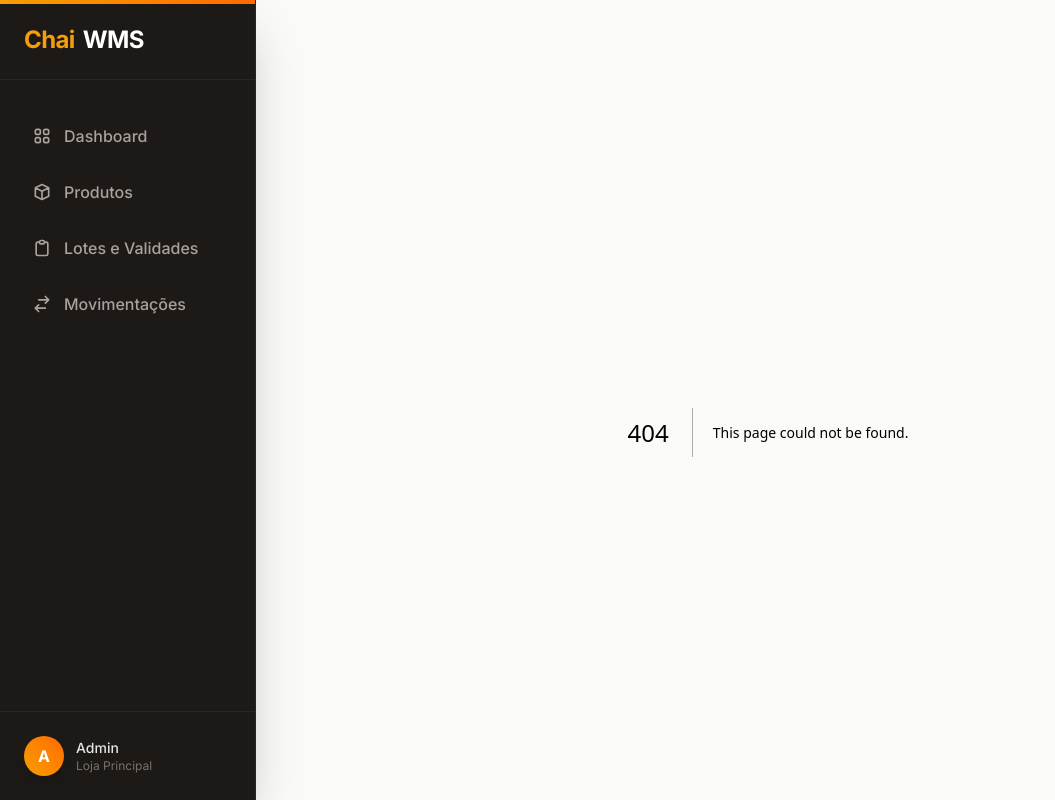
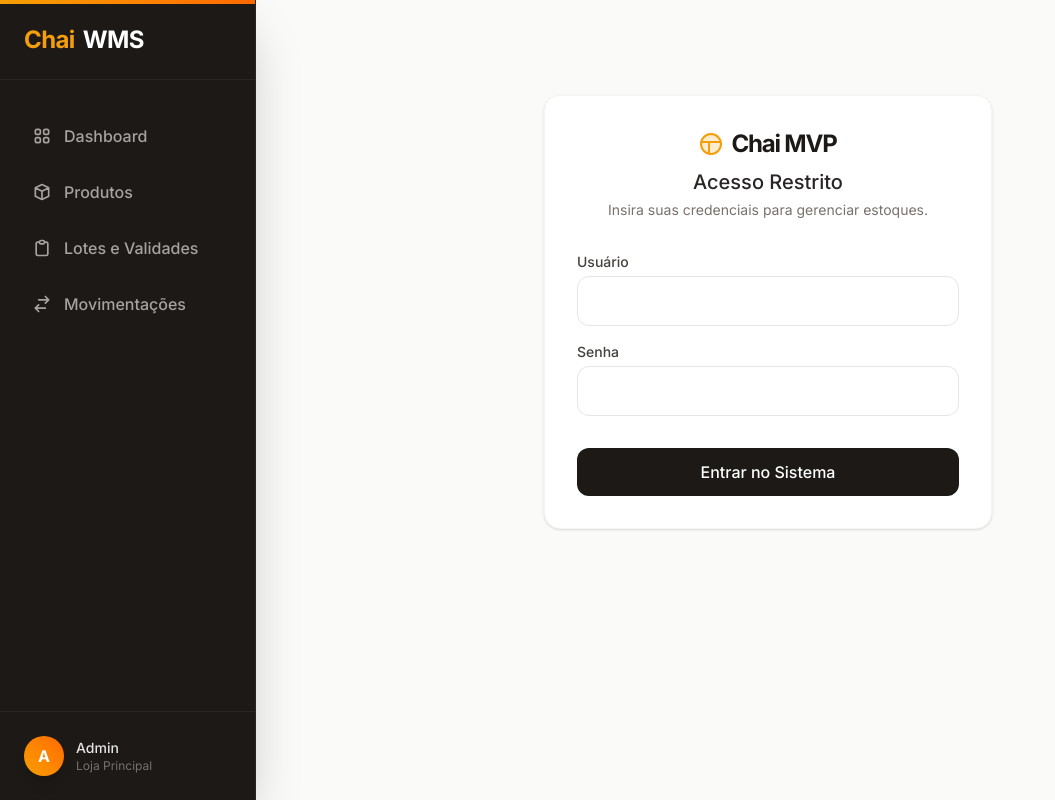
Before and after one commit to Quireza/mvp-estoque, a Next.js app: page /login in a window 1280 px wide. Before the commit this address had no page. Shown: the whole page, without its empty margins (0-1055 px from the left). Built offline with nearby package versions, Linux system fonts and the light colour scheme.

Commit message:
feat: cria tela global login com senha fixa de 30 dias via middleware cookies

```diff
--- a/src/app/actions.ts
+++ b/src/app/actions.ts
@@ -1,9 +1,8 @@
-'use server'
-
 import { prisma } from '@/lib/prisma';
 import { InventoryService } from '@/services/inventory.service';
 import { ShopifyService } from '@/services/shopify.service';
 import { revalidatePath } from 'next/cache';
+import { cookies } from 'next/headers';
 
 // Fetch all products
 export async function getProducts() {
@@ -248,3 +247,12 @@ export async function registerStockEntryAction(formData: FormData) {
     return { success: false, error: err.message || "Erro ao registrar entrada." };
   }
 }
+
+// Authentication
+export async function loginAction(user: string, pass: string) {
+  if (user === 'admin' && pass === 'admin123') {
+    cookies().set('mvp_auth_token', 'logged_in', { maxAge: 60 * 60 * 24 * 30, path: '/' }); // 30 days
+    return { success: true };
+  }
+  return { success: false };
+}
--- /dev/null
+++ b/src/app/login/page.tsx
@@ -0,0 +1,73 @@
+'use client';
+
+import { useState, useTransition } from 'react';
+import { loginAction } from '@/app/actions';
+import { toast } from 'sonner';
+
+export default function LoginPage() {
+  const [username, setUsername] = useState('');
+  const [password, setPassword] = useState('');
+  const [isPending, startTransition] = useTransition();
+
+  const handleLogin = (e: React.FormEvent) => {
+    e.preventDefault();
+    startTransition(async () => {
+      const res = await loginAction(username, password);
+      if (res.success) {
+        toast.success('Entrando...');
+        // O redirecionamento é feito mandatoriamente recarregando para o middleware recalcular
+        window.location.href = '/';
+      } else {
+        toast.error('Usuário ou senha incorretos.');
+      }
+    });
+  };
+
+  return (
+    <div className="flex h-[80vh] items-center justify-center">
+      <div className="w-full max-w-md bg-white p-8 rounded-2xl shadow-sm border border-stone-100 mt-[-10vh]">
+        <div className="text-center mb-8">
+          <div className="flex items-center justify-center gap-2 text-2xl font-bold tracking-tighter text-stone-900 mb-2">
+            <svg width="24" height="24" viewBox="0 0 24 24" fill="none" xmlns="http://www.w3.org/2000/svg">
+              <path d="M12 22C17.5228 22 22 17.5228 22 12C22 6.47715 17.5228 2 12 2C6.47715 2 2 6.47715 2 12C2 17.5228 6.47715 22 12 22Z" fill="#F59E0B" fillOpacity="0.2" stroke="#F59E0B" strokeWidth="2" strokeLinecap="round" strokeLinejoin="round"/>
+              <path d="M2.5 10H21.5" stroke="#F59E0B" strokeWidth="2" strokeLinecap="round" strokeLinejoin="round"/>
+              <path d="M10 21.5V10" stroke="#F59E0B" strokeWidth="2" strokeLinecap="round" strokeLinejoin="round"/>
+            </svg>
+            Chai MVP
+          </div>
+          <h1 className="text-xl font-medium text-stone-800">Acesso Restrito</h1>
+          <p className="text-stone-500 mt-1 text-sm">Insira suas credenciais para gerenciar estoques.</p>
+        </div>
+        <form onSubmit={handleLogin} className="flex flex-col gap-4">
+          <div>
+            <label className="block text-sm font-medium text-stone-700 mb-1">Usuário</label>
+            <input
+              type="text"
+              value={username}
+              onChange={(e) => setUsername(e.target.value)}
+              className="w-full px-4 py-3 border border-stone-200 rounded-xl focus:ring-2 focus:ring-amber-500 focus:outline-none"
+              required
+            />
+          </div>
+          <div>
+            <label className="block text-sm font-medium text-stone-700 mb-1">Senha</label>
+            <input
+               type="password"
+               value={password}
+               onChange={(e) => setPassword(e.target.value)}
+               className="w-full px-4 py-3 border border-stone-200 rounded-xl focus:ring-2 focus:ring-amber-500 focus:outline-none"
+               required
+            />
+          </div>
+          <button
+            type="submit"
+            disabled={isPending}
+            className="w-full mt-4 py-3 bg-stone-900 text-white font-medium rounded-xl hover:bg-stone-800 disabled:opacity-50 transition-colors"
+          >
+            {isPending ? 'Validando...' : 'Entrar no Sistema'}
+          </button>
+        </form>
+      </div>
+    </div>
+  );
+}
--- /dev/null
+++ b/src/middleware.ts
@@ -0,0 +1,26 @@
+import { NextResponse } from 'next/server';
+import type { NextRequest } from 'next/server';
+
+export function middleware(request: NextRequest) {
+  const isAuthPage = request.nextUrl.pathname.startsWith('/login');
+  const isApiRoute = request.nextUrl.pathname.startsWith('/api');
+  const token = request.cookies.get('mvp_auth_token')?.value;
+
+  if (isApiRoute) {
+    return NextResponse.next();
+  }
+
+  if (!token && !isAuthPage) {
+    return NextResponse.redirect(new URL('/login', request.url));
+  }
+
+  if (token && isAuthPage) {
+    return NextResponse.redirect(new URL('/', request.url));
+  }
+
+  return NextResponse.next();
+}
+
+export const config = {
+  matcher: ['/((?!_next/static|_next/image|favicon.ico).*)'],
+};
```
